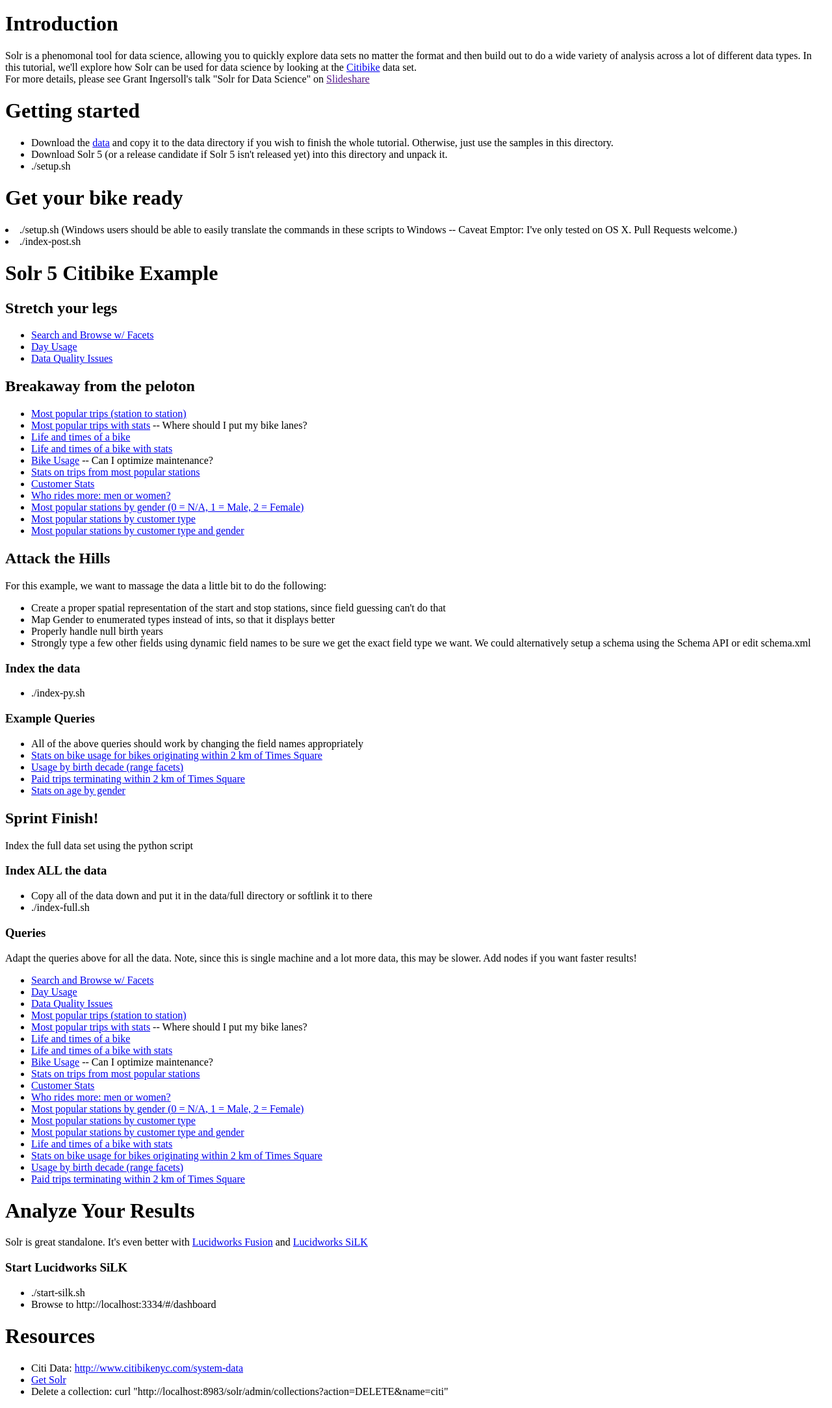
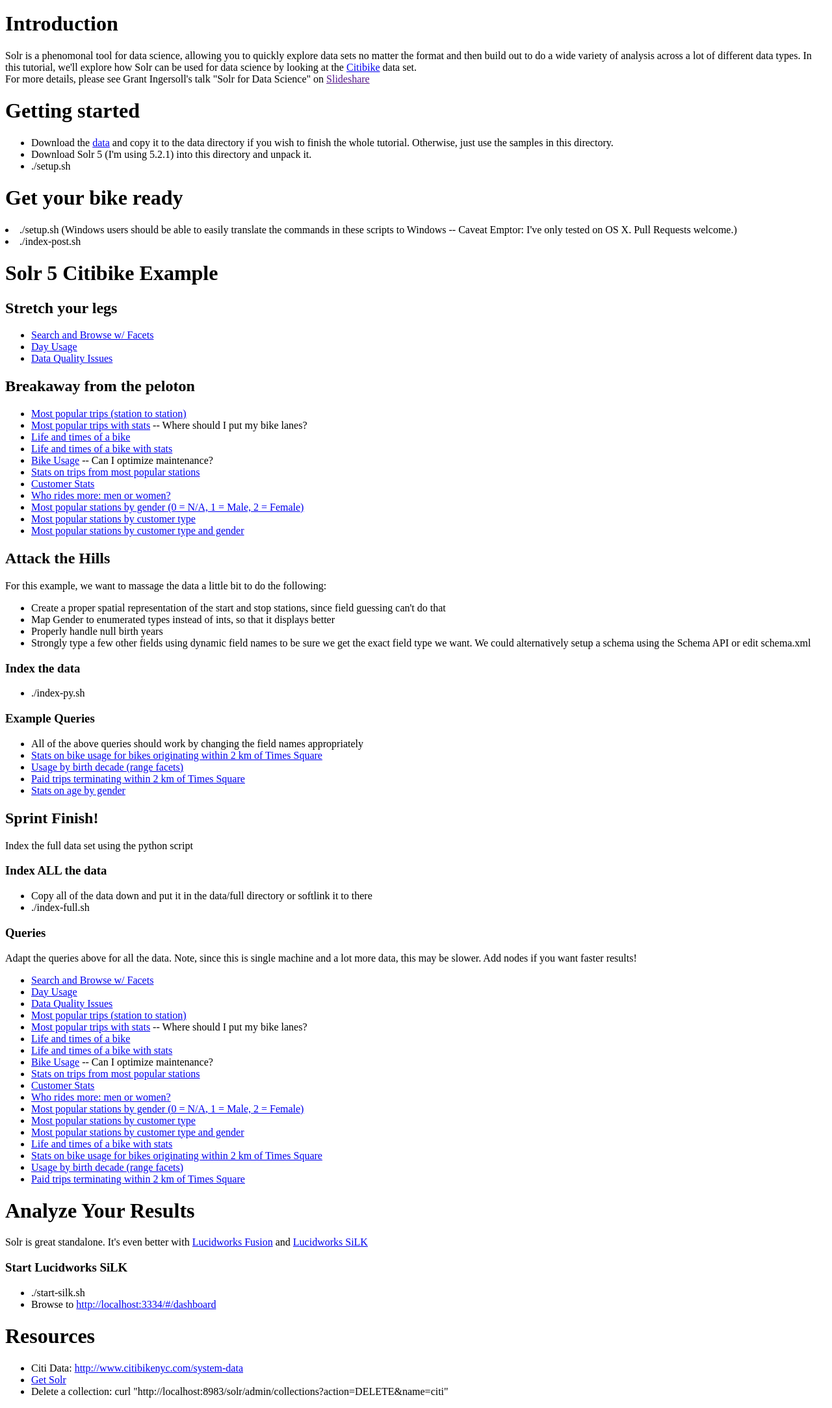
Before and after one commit to lucidworks/solr-for-datascience, a website: page static/solr-citi.html in a window 1280 px wide. Shown: the part 38-2205 px from the top of the page at 65% size. Drawn offline with Linux system fonts and the light colour scheme.

Commit message:
updates for Solr 5.2.1

```diff
--- a/static/solr-citi.html
+++ b/static/solr-citi.html
@@ -19,7 +19,7 @@
     <li>Download the <a href="http://www.citibikenyc.com/system-data">data</a> and copy it to the data directory if you
       wish to finish the whole tutorial. Otherwise, just use the samples in this directory.
     </li>
-    <li>Download Solr 5 (or a release candidate if Solr 5 isn't released yet) into this directory and unpack it.</li>
+    <li>Download Solr 5 (I'm using 5.2.1) into this directory and unpack it.</li>
     <li>./setup.sh</li>
   </ul>
 </div>
@@ -215,7 +215,7 @@
     <h3>Start Lucidworks SiLK</h3>
     <ul>
       <li>./start-silk.sh</li>
-      <li>Browse to http://localhost:3334/#/dashboard</li>
+      <li>Browse to <a href="http://localhost:3334/#/dashboard">http://localhost:3334/#/dashboard</a></li>
     </ul>
   </div>
 
```
Also changed, not shown: 3 other files.
